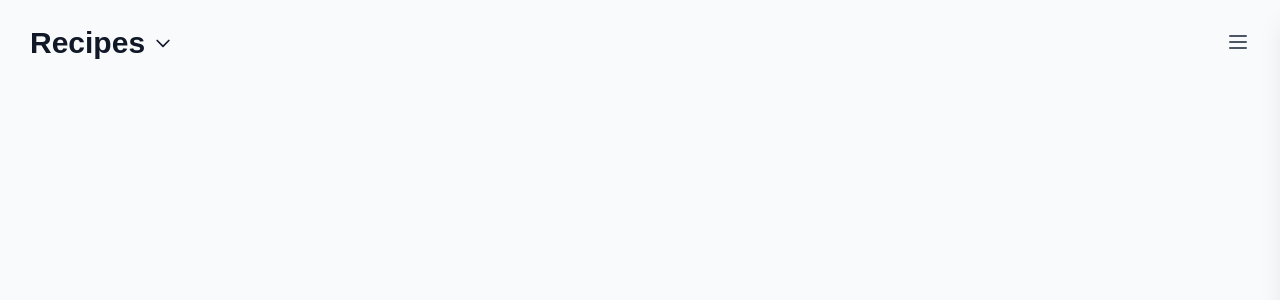
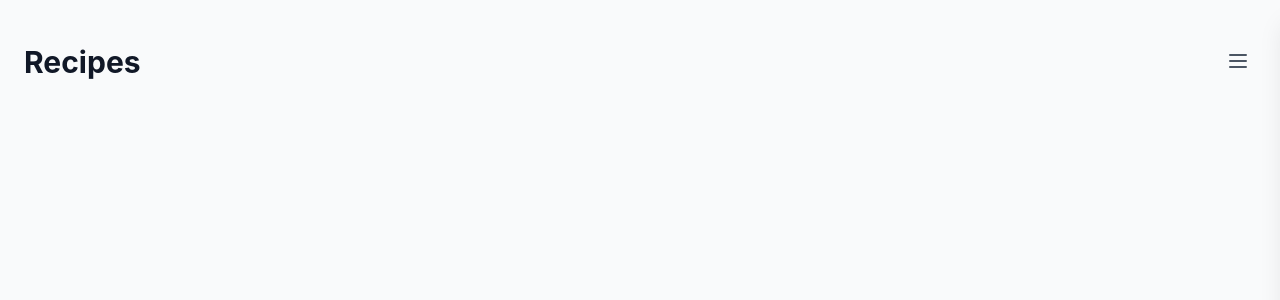
Before and after one commit to AhmadAlAmin21/recipe-creation-app, a React app: page / in a window 1280 px wide. Shown: the top 300 px of the page. Built offline with nearby package versions, Linux system fonts and the light colour scheme; the HTML template or start-up script is replaced by a standard one.

Commit message:
remove title actions

```diff
--- a/src/components/Main.tsx
+++ b/src/components/Main.tsx
@@ -8,73 +8,18 @@ interface MainProps {
 
 const Main: React.FC<MainProps> = ({ count, setCount }) => {
   const [isDrawerOpen, setIsDrawerOpen] = useState(false);
-  const [isActionsOpen, setIsActionsOpen] = useState(false);
 
   const toggleDrawer = () => {
     setIsDrawerOpen(!isDrawerOpen);
-  };
-
-  const toggleActions = () => {
-    setIsActionsOpen(!isActionsOpen);
   };
 
   return (
     <main className="flex-1 p-6">
       <div className="flex items-center justify-between mb-6">
         <div className="flex items-center">
-          <div className="relative">
-            <button
-              onClick={toggleActions}
-              className="text-3xl font-bold text-gray-900 dark:text-gray-100 text-left hover:text-gray-700 dark:hover:text-gray-300 transition-colors border-none bg-transparent outline-none flex items-center space-x-2"
-              title="Recipes Actions"
-            >
-              <span>Recipes</span>
-              <svg
-                className={`w-5 h-5 transition-transform ${isActionsOpen ? 'rotate-180' : ''}`}
-                fill="none"
-                stroke="currentColor"
-                viewBox="0 0 24 24"
-              >
-                <path
-                  strokeLinecap="round"
-                  strokeLinejoin="round"
-                  strokeWidth={2}
-                  d="M19 9l-7 7-7-7"
-                />
-              </svg>
-            </button>
-
-            {isActionsOpen && (
-              <>
-                <div
-                  className="fixed inset-0 z-40"
-                  onClick={() => setIsActionsOpen(false)}
-                />
-                <div className="absolute top-full left-0 mt-1 w-48 bg-white dark:bg-gray-800 shadow-lg rounded-lg border border-gray-200 dark:border-gray-700 z-50">
-                  <div className="py-1">
-                    <button
-                      className="w-full px-4 py-2 text-sm text-gray-700 dark:text-gray-300 hover:text-gray-900 dark:hover:text-gray-100 hover:bg-gray-100 dark:hover:bg-gray-700 text-left transition-colors border-none bg-transparent outline-none"
-                      onClick={() => {
-                        setIsActionsOpen(false);
-                        // Handle create action
-                      }}
-                    >
-                      Create Recipe
-                    </button>
-                    <button
-                      className="w-full px-4 py-2 text-sm text-gray-700 dark:text-gray-300 hover:text-gray-900 dark:hover:text-gray-100 hover:bg-gray-100 dark:hover:bg-gray-700 text-left transition-colors border-none bg-transparent outline-none"
-                      onClick={() => {
-                        setIsActionsOpen(false);
-                        // Handle import action
-                      }}
-                    >
-                      Import Recipe
-                    </button>
-                  </div>
-                </div>
-              </>
-            )}
-          </div>
+          <h1 className="text-3xl font-bold text-gray-900 dark:text-gray-100">
+            Recipes
+          </h1>
         </div>
         <button
           onClick={toggleDrawer}
@@ -97,7 +42,10 @@ const Main: React.FC<MainProps> = ({ count, setCount }) => {
         </button>
       </div>
 
-      <SideDrawer isOpen={isDrawerOpen} onClose={() => setIsDrawerOpen(false)} />
+      <SideDrawer
+        isOpen={isDrawerOpen}
+        onClose={() => setIsDrawerOpen(false)}
+      />
     </main>
   );
 };
```
